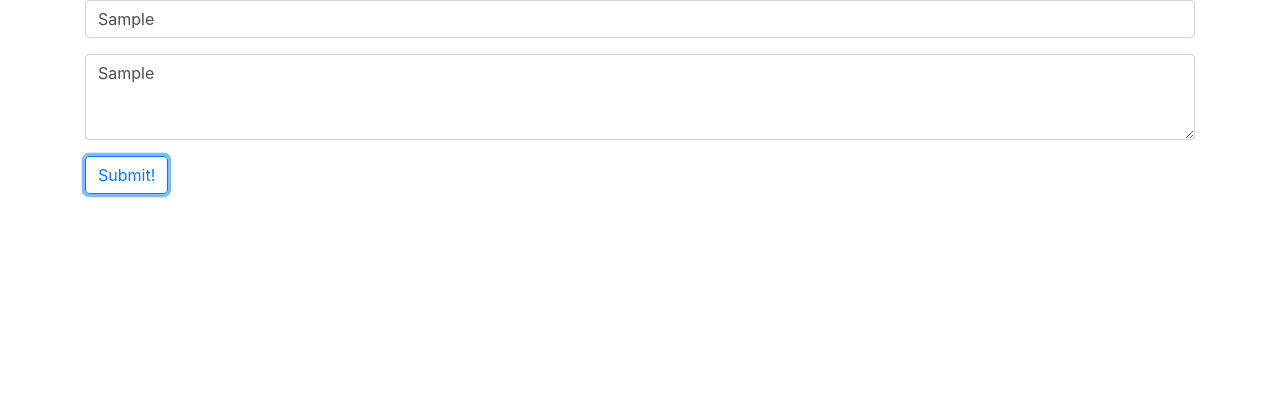
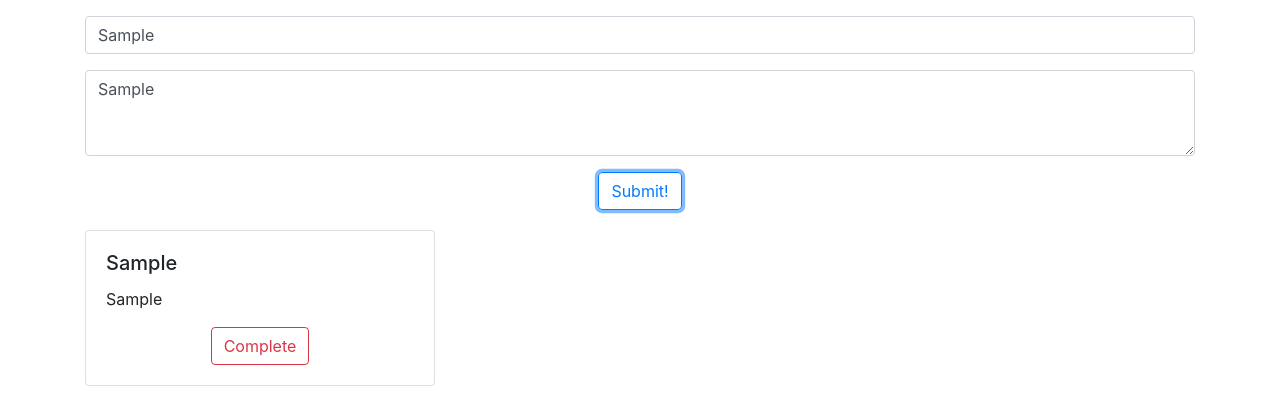
Before and after one commit to Amar2798/Keep-clone, a plain HTML site: page index.html in a window 1280 px wide. Both pictures are taken after typing "Sample", "Sample" into the empty fields and a click on the button "Submit!". Drawn offline with nearby package versions, Linux system fonts and the light colour scheme.

Commit message:
add logic for adding notes and removing when complete

```diff
--- a/index.html
+++ b/index.html
@@ -11,24 +11,33 @@
     <link rel="stylesheet" href="https://stackpath.bootstrapcdn.com/bootstrap/4.3.1/css/bootstrap.min.css"
         integrity="sha384-ggOyR0iXCbMQv3Xipma34MD+dH/1fQ784/j6cY/iJTQUOhcWr7x9JvoRxT2MZw1T" crossorigin="anonymous">
 
+    <!-- Custom CSS -->
+    <link rel="stylesheet" href="style.css">
+
     <!-- Custom JS -->
     <script src="index.js"></script>
 </head>
 
 <body>
-
-
     <div class="container">
+        <div class="inputForm my-3">
             <form>
                 <div class="form-group">
-                <input type="text" class="form-control" id="exampleFormControlInput1" placeholder="Title">
+                    <input type="text" class="form-control" id="title" placeholder="Title">
                 </div>
                 <div class="form-group">
-                <textarea class="form-control" id="exampleFormControlTextarea1" rows="3" placeholder="Enter the contents..."></textarea>
+                    <textarea class="form-control" id="contents" rows="3"
+                        placeholder="Enter the contents..."></textarea>
                 </div>
 
-            <button type="button" onclick="handleClick" class="btn btn-outline-primary">Submit!</button>
+                <div class="text-center">
+                        <button type="button" onclick="handleClick()" class="btn btn-outline-primary">Submit!</button>
+                </div>
             </form>
+        </div>
+
+        <div class="cards my-3" id="cardContents">
+        </div>
     </div>
 
     <!-- jQuery, Popper.js, and Bootstrap JS -->
--- a/index.js
+++ b/index.js
@@ -0,0 +1,44 @@
+var counter = 0;
+
+function handleButton(index) {
+    document.getElementById(index).remove();
+}
+
+function getCardHTML(title, contents) {
+    return '<div class="card my-1">\
+                <div class="card-body">\
+                    <h5 class="card-title">' + title + '</h5>\
+                    <p class="card-text">' + contents + '</p>\
+                    <div class="text-center">\
+                    <button type="button" onclick="handleButton(' + counter + ')" class="btn btn-outline-danger">Complete</button>\
+                    </div>\
+                </div>\
+            </div>';
+}
+
+function createCard(title, contents) {
+    var newCard = document.createElement('div');
+    newCard.classList.add('col-4');
+    newCard.id = counter;
+    document.getElementById('row').appendChild(newCard);
+    document.getElementById(newCard.id).innerHTML = getCardHTML(title, contents);
+    counter++;
+}
+
+function handleClick() {
+    var title = document.querySelector('#title').value;
+    var contents = document.querySelector('#contents').value;
+    console.log(title);
+    console.log(contents);
+
+    if(counter == 0) {
+        /* Create new row
+        Then, create card and append */
+        var newRow = document.createElement('div');
+        newRow.classList.add('row');
+        newRow.id = 'row';
+        document.getElementById('cardContents').appendChild(newRow);
+    }
+
+    createCard(title, contents);
+}
```
Lines whose indentation alone changed are shown as unchanged.
